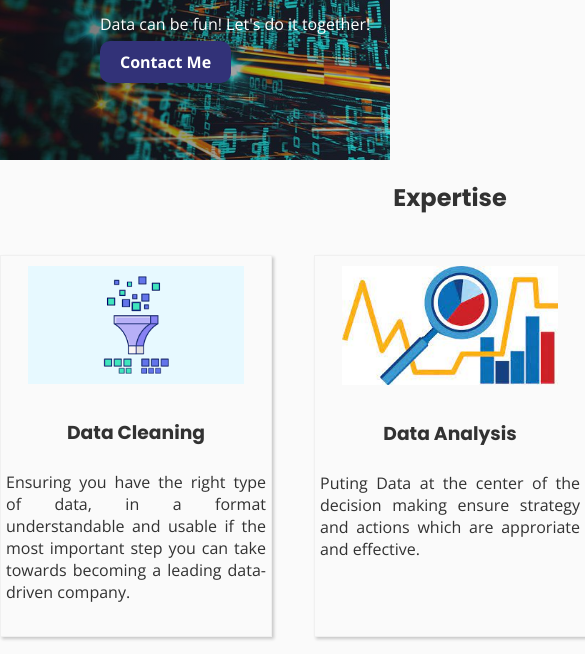
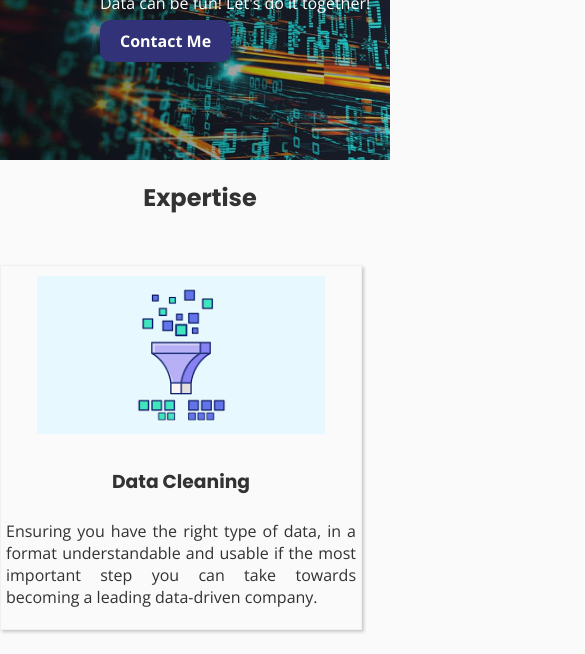
Before and after one commit to raphael-hidalgo/landing, a plain HTML site: page index.html in a window 390 px wide. Shown: the part 240-894 px from the top of the page, 585 px wide, since content can reach past the window. Drawn offline with nearby package versions, Linux system fonts and the light colour scheme.

Commit message:
media and flew

```diff
--- a/css/components/card.css
+++ b/css/components/card.css
@@ -2,8 +2,7 @@
   box-shadow: 2px 2px 3px rgb(200,200,200);
   border: 1px solid rgb(240, 240, 240);
   width: 30%;
-  height: 380px;
-  margin: 20px 0px;
+  margin: 30px 0px;
   text-align: center;
   color: rgb(50, 50, 50)
 }
--- a/css/style.css
+++ b/css/style.css
@@ -45,5 +45,40 @@ a {
   display: flex;
   width: 100%;
   justify-content: space-between;
-  align-items: flex-start;
 }
+
+@media (max-width: 1200px) {
+  .container {
+    width: 900px;
+  }
+}
+
+@media (max-width: 950px) {
+  .container {
+    width: 700px;
+  }
+}
+
+@media (max-width: 750px) {
+  .container {
+    width: 500px;
+  }
+  .flexbox {
+    flex-direction: column;
+  }
+  .card {
+    width: 90%
+  }
+}
+
+@media (max-width: 550px) {
+  .container {
+    width: 400px;
+  }
+  .flexbox {
+    flex-direction: column;
+  }
+  .card {
+    width: 90%
+  }
+}
```
